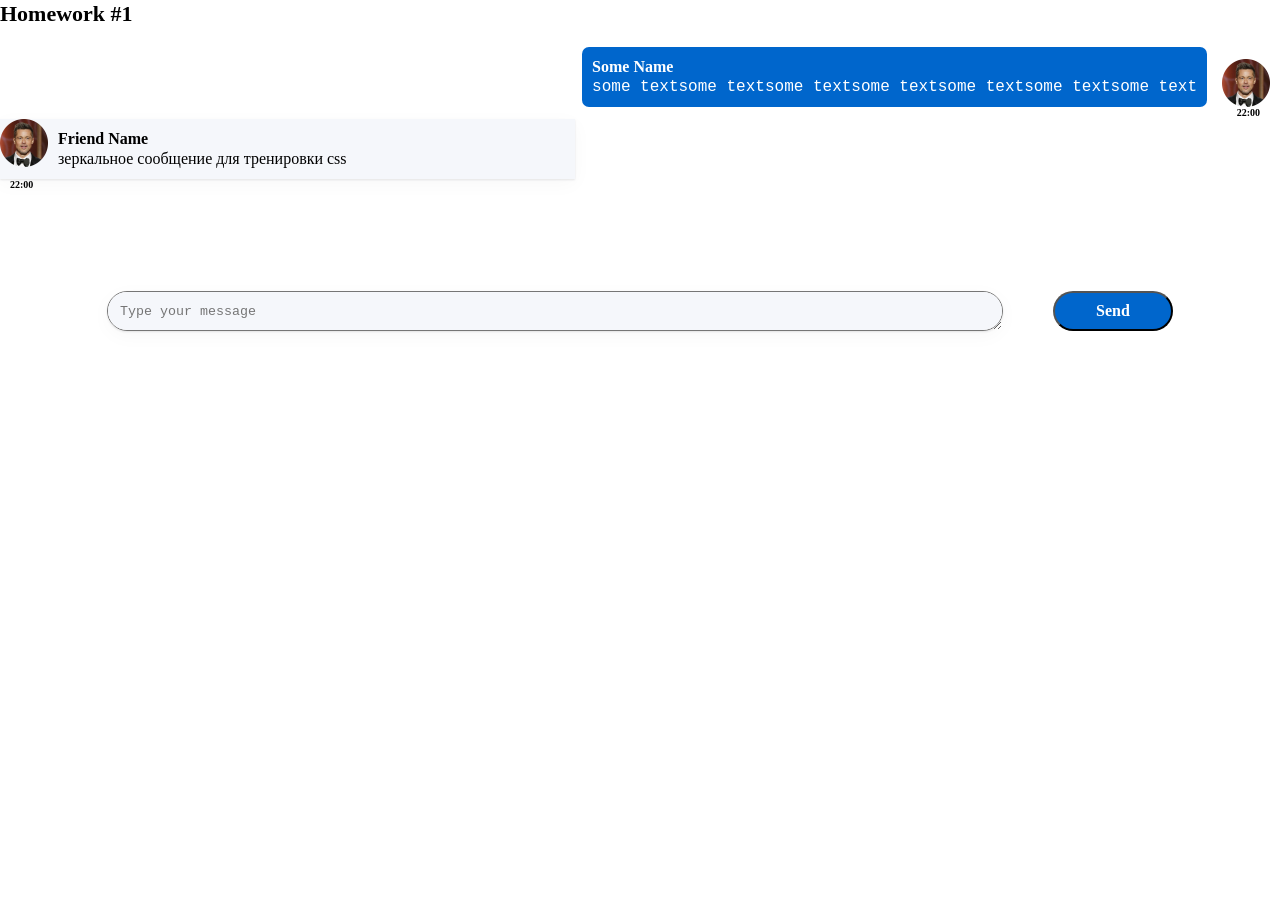
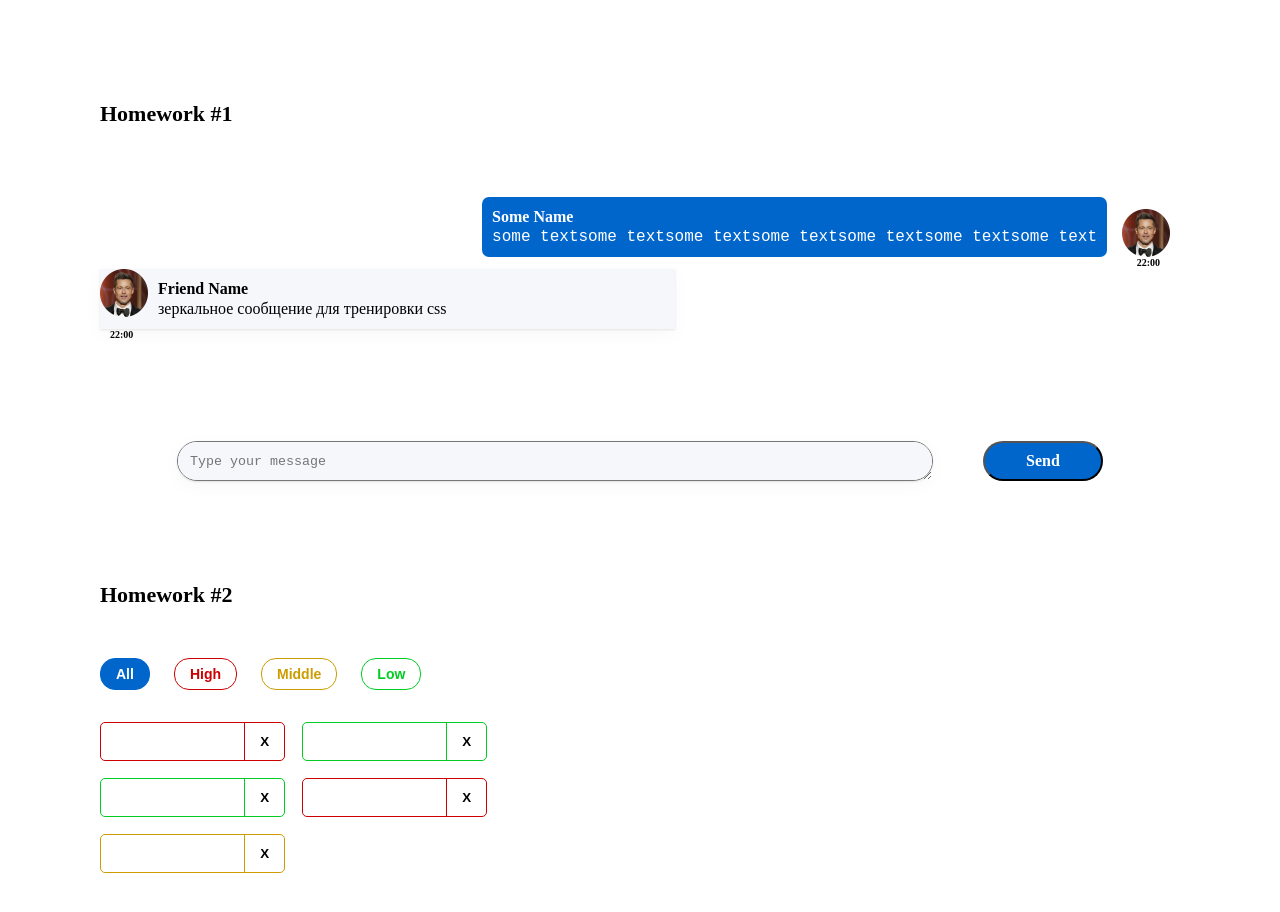
Before and after one commit to Gl7808/HomeWork, a React (Create React App) app: page / in a window 1280 px wide. Shown: the top 912 px of the page. Before the commit the page ends 800 px from the top, so only its background shows below. Built offline with nearby package versions, Linux system fonts and the light colour scheme.

Commit message:
HomeWork #2 is started | 06.01.2023 | 12:46

```diff
--- a/src/s1-main/App.module.css
+++ b/src/s1-main/App.module.css
@@ -1,11 +1,13 @@
 .App {
     --header_height: 60px;
+    padding: 0 100px 100px 100px ;
+
 }
 
 .hw {
     display: flex;
     flex-direction: column;
-
+    margin-top: 50px;
 }
 
 .hwTitle {
@@ -15,4 +17,5 @@
     font-size: 22px;
     line-height: 27px;
     color: #000000;
+    margin-top: 100px;
 }
--- a/src/s1-main/App.tsx
+++ b/src/s1-main/App.tsx
@@ -1,13 +1,14 @@
 import React from 'react'
 import s from './App.module.css'
 import HW1 from '../s2-homeworks/hw01/HW1'
+import HW2 from "../s2-homeworks/hw02/HW2";
 
 function App() {
     return (
         <div className={s.App}>
             <HW1/>
             {/*раскомментировать по ходу выполнения*/}
-            {/*<HW2/>*/}
+            <HW2/>
             {/*<HW3/>*/}
             {/*<HW4/>*/}
 
--- a/src/s2-homeworks/hw01/message/Message.module.css
+++ b/src/s2-homeworks/hw01/message/Message.module.css
@@ -28,6 +28,7 @@
     font-weight: 400;
     font-size: 16px;
     line-height: 20px;
+    position: relative;
     /* identical to box height */
 
 
@@ -47,6 +48,7 @@
 
 }
 
+
 .time {
     align-self: flex-end;
     font-family: 'Montserrat';
--- a/src/s2-homeworks/hw02/HW2.tsx
+++ b/src/s2-homeworks/hw02/HW2.tsx
@@ -19,8 +19,8 @@ import s2 from '../../s1-main/App.module.css'
 // types
 export type AffairPriorityType = any // need to fix any
 export type AffairType = {
-    _id: any // need to fix any
-    name: any // need to fix any
+    _id: number // need to fix any
+    name: string // need to fix any
     priority: AffairPriorityType
 }
 export type FilterType = 'all' | AffairPriorityType
```
